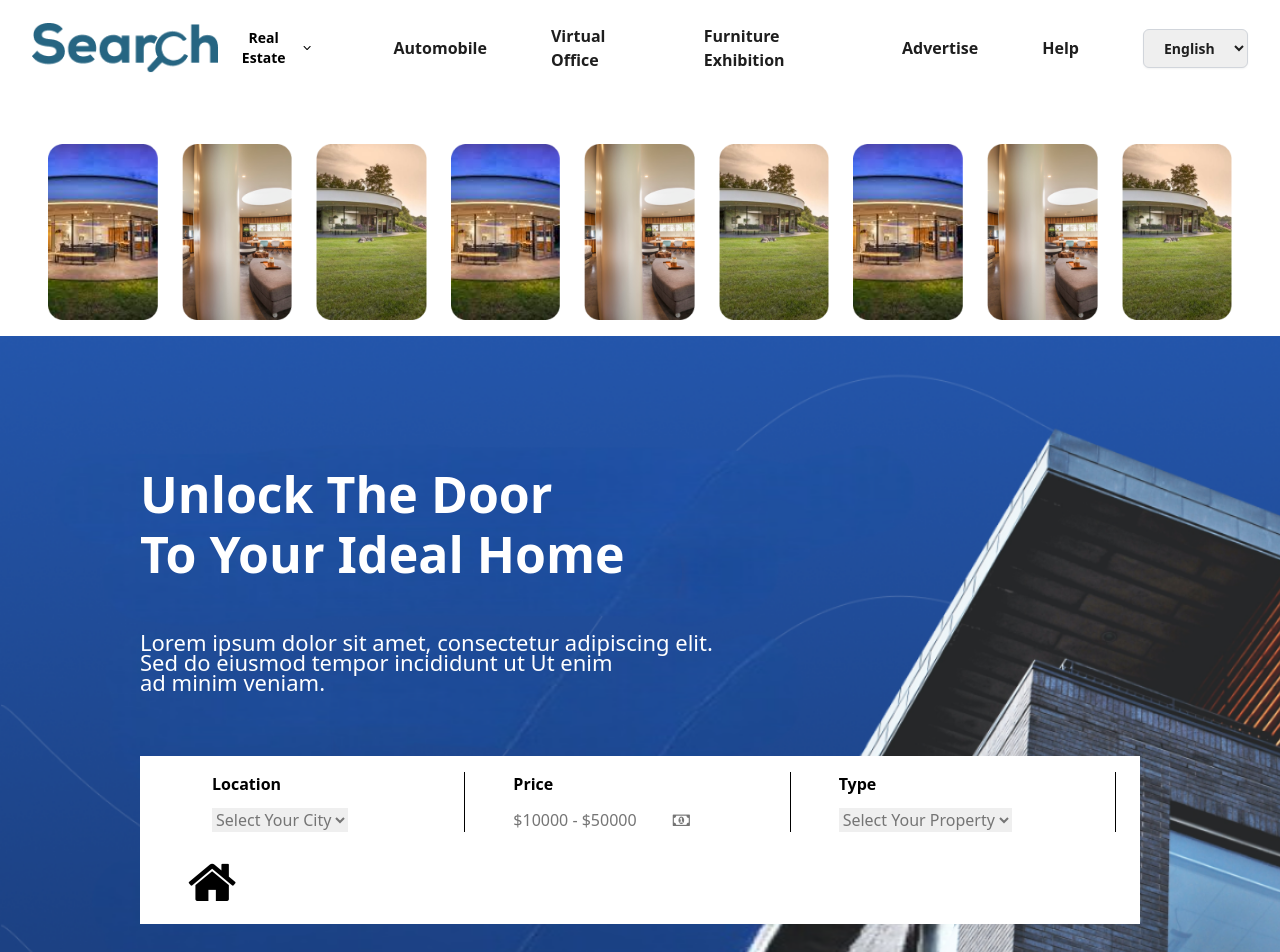
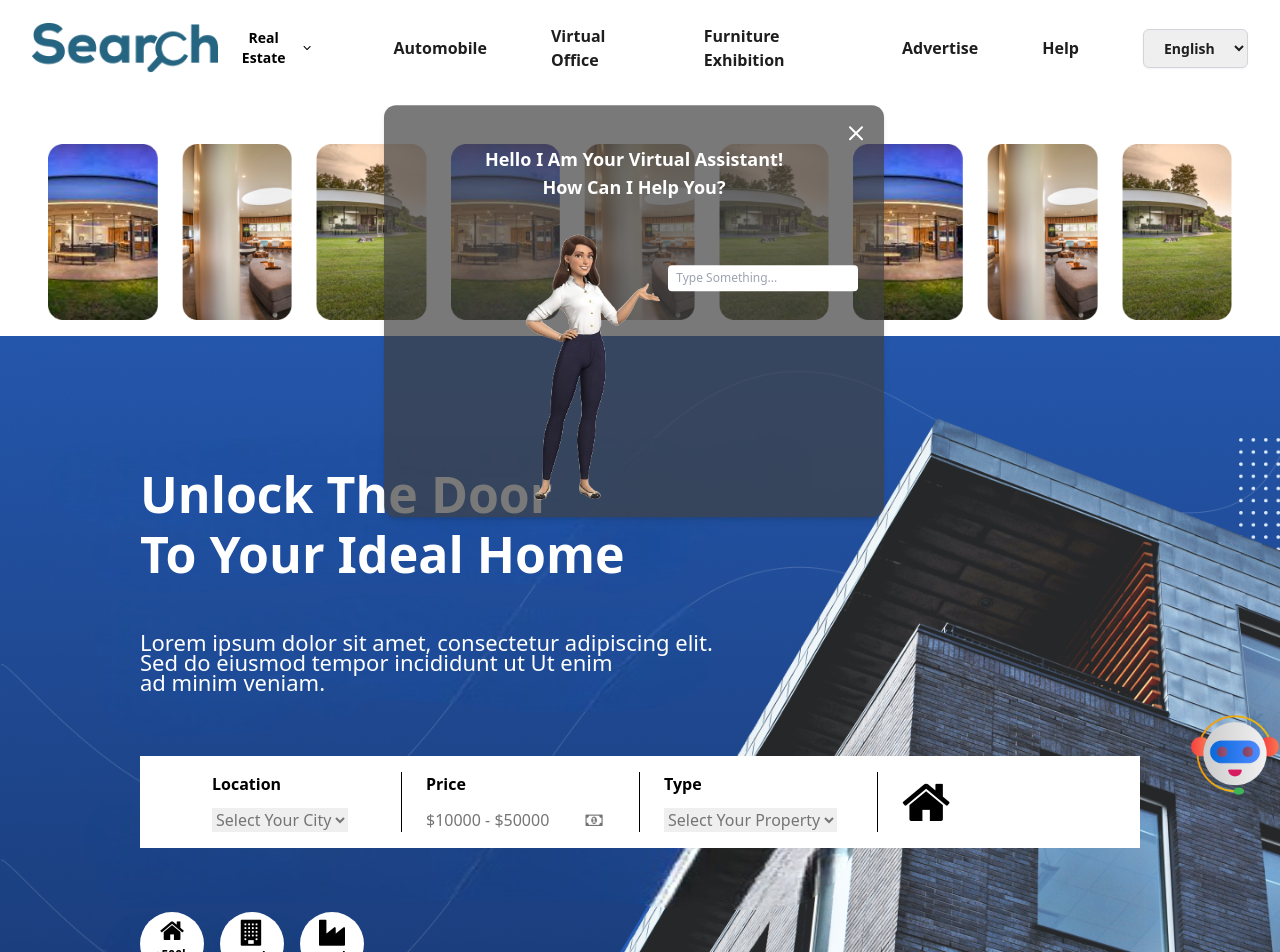
Before and after one commit to UsmanNaveed896/searchWebsite, a React (Create React App) app: page / in a window 1280 px wide. Shown: the top 952 px of the page. Built offline with nearby package versions, Linux system fonts and the light colour scheme.

Commit message:
changes from office last

```diff
--- a/src/components/header/header.jsx
+++ b/src/components/header/header.jsx
@@ -1,12 +1,12 @@
 import React, { useEffect, useRef, useState } from "react";
 import Img from "../../assets/Group 143.png";
-import Img1 from "../../assets/Group 81.png";
+import Img1 from "../../assets/bot.png";
 import { useNavigate } from "react-router-dom";
 import { IntlProvider, FormattedMessage } from "react-intl";
 import { messagesEn } from "../../localization/messagesEn";
 import { messagesFr } from "../../localization/messagesFr";
 import { messagesAr } from "../../localization/messagesAr";
-const Header = ({ setLocale, locale }) => {
+const Header = ({ setLocale, locale,setShowPopup }) => {
   const navigate = useNavigate();
   const [isOpen, setIsOpen] = useState(false);
 
@@ -27,6 +27,9 @@ const Header = ({ setLocale, locale }) => {
         }
       >
         <div className="">
+          <div className="fixed bottom-0 right-0  z-[999] cursor-pointer" onClick={()=>setShowPopup(true)}>
+          <img className="h-[90px] " src={Img1} alt="bot" />
+          </div>
           <div className="px-8 py-4">
             <div className="list flex  items-center justify-between font-semibold text-[#1E1E1E]">
               <div>
--- a/src/components/popup/popup.jsx
+++ b/src/components/popup/popup.jsx
@@ -5,9 +5,9 @@ const Popup = ({ onClose }) => {
   return (
     <motion.div
     initial={{ y: '100%' }}
-    animate={{ y: 0 }}
+    animate={{ y: '10%' }}
     transition={{ duration: 0.7 }}
-    className="absolute top-16 left-[30%] right-0 bg-[#404040] p-4 shadow-md rounded-xl z-[999] max-w-[500px]"
+    className="fixed top-16 left-[30%] right-0 bg-[#404040] p-4 shadow-md rounded-xl z-[999] max-w-[500px]"
     style={{ backgroundColor: 'rgba(64, 64, 64, 0.7)' }} // Adjust the opacity here
   >
     <div className="flex justify-end">
--- a/src/pages/homepage/homepage.jsx
+++ b/src/pages/homepage/homepage.jsx
@@ -17,7 +17,6 @@ import Img11 from "../../assets/Rectangle 8.png";
 import Img12 from "../../assets/Rectangle 14.png";
 import Img13 from "../../assets/Rectangle 468.png";
 import Img14 from "../../assets/Rectangle 469.png";
-
 import OurServices from "./ourservices";
 import MultiCarouselHome from "./multi-carousel";
 import { IntlProvider, FormattedMessage } from "react-intl";
@@ -25,7 +24,7 @@ import { messagesEn } from "../../localization/messagesEn";
 import { messagesFr } from "../../localization/messagesFr";
 import { messagesAr } from "../../localization/messagesAr";
 import Popup from "../../components/popup/popup";
-const Homepage = ({ locale }) => {
+const Homepage = ({ locale,showPopup, setShowPopup}) => {
   const shadow =
     "4px 4px 4px 0px rgba(0, 0, 0, 0.25), -1px 4px 6.3px 0px rgba(255, 255, 255, 0.50), 0px -2px 4px 0px rgba(0, 0, 0, 0.25)";
   const responsive = {
@@ -62,21 +61,10 @@ const Homepage = ({ locale }) => {
       slidesToSlide: 1, // optional, default to 1.
     },
   };
-  const [showPopup, setShowPopup] = useState(true);
 
-  const handleClosePopup = () => {
-    setShowPopup(false);
-  };
-  useEffect(() => {
-    // Set showPopup to true after a short delay to demonstrate the animation
-    const timeout = setTimeout(() => {
-      setShowPopup(true);
-    }, 500);
 
-    // Clear the timeout to avoid memory leaks
-    return () => clearTimeout(timeout);
-  }, []);
-  console.log(showPopup, "popup");
+
+
   return (
     <>
       {/* <HomepagePopup/>
@@ -91,9 +79,7 @@ const Homepage = ({ locale }) => {
             : messagesAr
         }
       >
-        <div className=" flex justify-center items-center">
-          {/* {showPopup && <Popup onClose={handleClosePopup} />} */}
-        </div>
+
         <div className="homepage relative">
           <div className="images flex md:flex-nowrap flex-wrap justify-center gap-6 mt-12 px-12 pb-4">
             <div className="img relative">
@@ -126,7 +112,7 @@ const Homepage = ({ locale }) => {
           </div>
 
           <div
-            className=" bg-cover h-screen pb-16"
+            className=" bg-cover pb-16"
             style={{ backgroundImage: `url(${Img})` }}
           >
             <div className="flex justify-evenly">
@@ -143,7 +129,7 @@ const Homepage = ({ locale }) => {
                   veniam.
                 </p>
                 <div className="bg-white px-6 py-4 mt-16">
-                  <div className="flex justify-center gap-6 items-center md:grid-cols-3 grid grid-cols-1">
+                  <div className="flex justify-center items-center md:grid-cols-4 grid grid-cols-1">
                     <div className="ss border-r border-black px-6">
                       <div className="price  md:px-6 px-0">
                         <p className="font-bold ">
--- a/src/routess.jsx
+++ b/src/routess.jsx
@@ -1,4 +1,4 @@
-import React, { useState } from 'react'
+import React, { useEffect, useState } from 'react'
 import { Route, Routes } from 'react-router-dom'
 import Homepage from './pages/homepage/homepage'
 import VirtualOffice from './pages/virtualOffice/virtualOffice'
@@ -11,15 +11,32 @@ import AboutCompany from './pages/aboutCompany/about-company'
 import CarDi from './pages/carDi/carDi'
 import BookMark from './pages/BookMark/BookMark'
 import Advertise from './pages/Advertise/Advertise'
+import Popup from './components/popup/popup'
 
 const Routess = () => {
     const [locale, setLocale] = useState('en');
+    const [showPopup, setShowPopup] = useState(true);
+    const handleClosePopup = () => {
+        setShowPopup(false);
+      };
+      useEffect(() => {
+        // Set showPopup to true after a short delay to demonstrate the animation
+        const timeout = setTimeout(() => {
+          setShowPopup(true);
+        }, 500);
+
+        // Clear the timeout to avoid memory leaks
+        return () => clearTimeout(timeout);
+      }, []);
     return (
         <>
-        <Header setLocale={setLocale} locale={locale}/>
+        <Header setShowPopup={setShowPopup} setLocale={setLocale} locale={locale}/>
+        <div className=" flex justify-center items-center">
+          {showPopup && <Popup onClose={handleClosePopup} />}
+        </div>
             <Routes>
-                <Route exact path='/' element={<Homepage locale={locale} />} />
-                <Route exact path='/virtualoffice' element={<HomeImprovement locale={locale}/>} />
+                <Route exact path='/' element={<Homepage  locale={locale} />} />
+                <Route exact path='/virtualoffice' element={<HomeImprovement  locale={locale}/>} />
                 <Route exact path='/buyhome' element={<Buyhomes locale={locale}/>} />
                 <Route exact path='/homeimprovement' element={<HomeImprovement locale={locale}/>} />
                 <Route exact path='/property-management' element={<PropertyManagement locale={locale}/>} />
```
Also changed, not shown: src/assets/bot.png (added).
